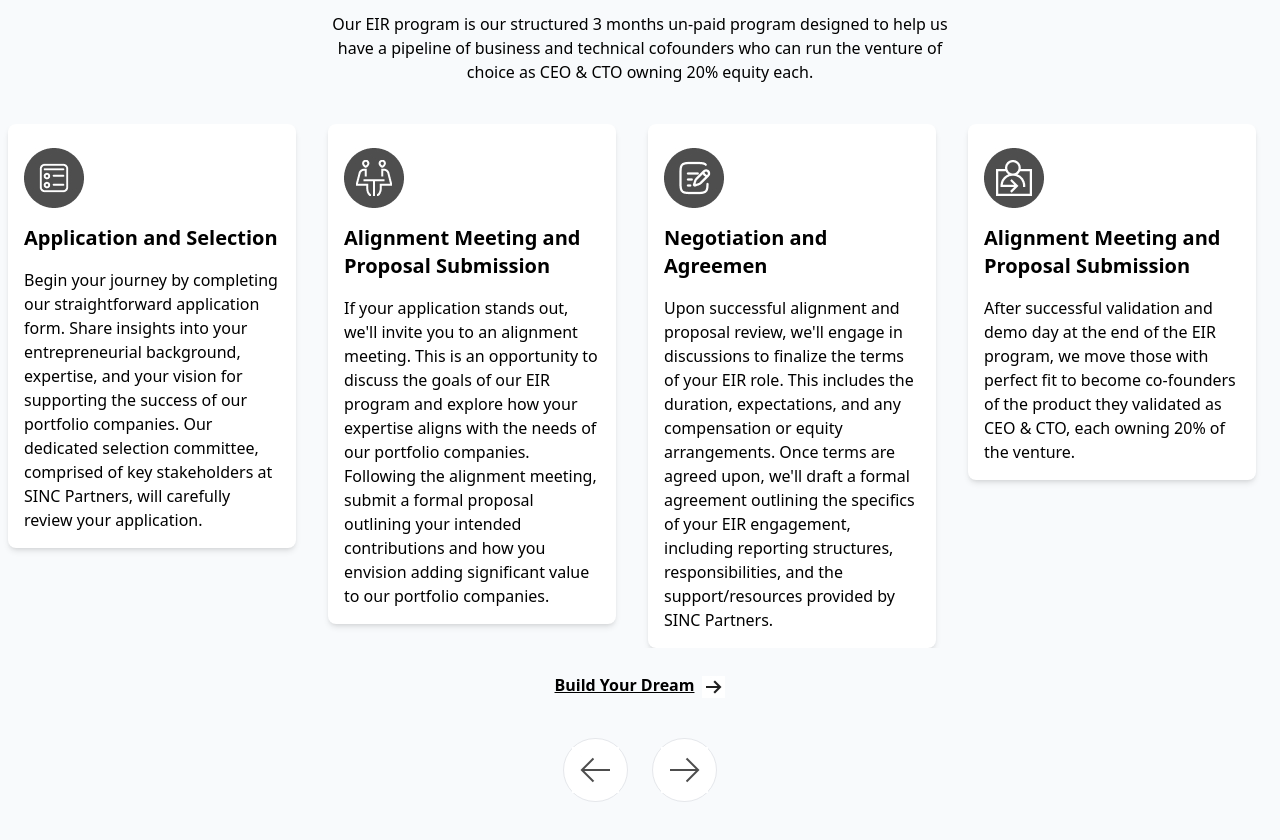
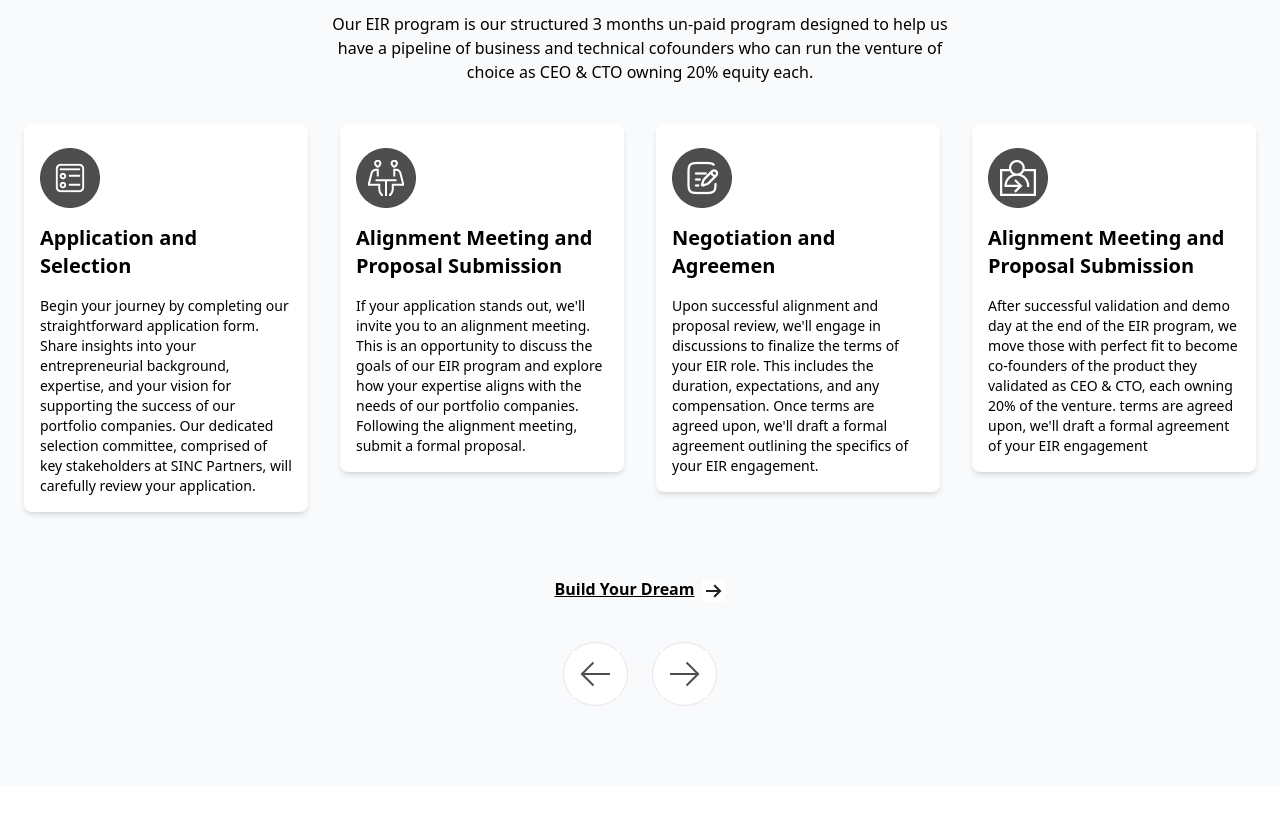
Before and after one commit to janeAnezi/FrontLett-Test, a React (Vite) app: page / in a window 1280 px wide. Shown: the part 4533-5373 px from the top of the page. After the commit the page ends 5319 px from the top, so only its background shows below. Built offline with nearby package versions, Linux system fonts and the light colour scheme.

Commit message:
modify ent component

```diff
--- a/src/Components/Enterpreneur.tsx
+++ b/src/Components/Enterpreneur.tsx
@@ -19,17 +19,17 @@ function Enterpreneur() {
     {
       image: ent2,
       title: "Alignment Meeting and Proposal Submission",
-      description: "If your application stands out, we'll invite you to an alignment meeting. This is an opportunity to discuss the goals of our EIR program and explore how your expertise aligns with the needs of our portfolio companies. Following the alignment meeting, submit a formal proposal outlining your intended contributions and how you envision adding significant value to our portfolio companies."
+      description: "If your application stands out, we'll invite you to an alignment meeting. This is an opportunity to discuss the goals of our EIR program and explore how your expertise aligns with the needs of our portfolio companies. Following the alignment meeting, submit a formal proposal."
     },
     {
       image: ent3,
       title: "Negotiation and Agreemen",
-      description: "Upon successful alignment and proposal review, we'll engage in discussions to finalize the terms of your EIR role. This includes the duration, expectations, and any compensation or equity arrangements. Once terms are agreed upon, we'll draft a formal agreement outlining the specifics of your EIR engagement, including reporting structures, responsibilities, and the support/resources provided by SINC Partners."
+      description: "Upon successful alignment and proposal review, we'll engage in discussions to finalize the terms of your EIR role. This includes the duration, expectations, and any compensation. Once terms are agreed upon, we'll draft a formal agreement outlining the specifics of your EIR engagement."
     },
     {
       image: ent4,
       title: "Alignment Meeting and Proposal Submission",
-      description: "After successful validation and demo day at the end of the EIR program, we move those with perfect fit to become co-founders of the product they validated as CEO & CTO, each owning 20% of the venture."
+      description: "After successful validation and demo day at the end of the EIR program, we move those with perfect fit to become co-founders of the product they validated as CEO & CTO, each owning 20% of the venture. terms are agreed upon, we'll draft a formal agreement of your EIR engagement"
     }
   ];
 
@@ -50,7 +50,7 @@ function Enterpreneur() {
         Our EIR program is our structured 3 months un-paid program designed to help us have a pipeline of business and technical cofounders who can run the venture of choice as CEO & CTO owning 20% equity each.
       </p>
 
-      <div className="relative flex mt-10 text-left overflow-hidden">
+      <div className="relative flex mt-10 text-left pb-10 ml-4 overflow-hidden">
         <div
           className="flex transition-transform duration-500"
           style={{ transform: `translateX(-${currentIndex * 33.333}%)`, width: `${cards.length * 33.333}%` }}
@@ -60,7 +60,7 @@ function Enterpreneur() {
               <Card title=''>
                 <img src={card.image} alt="gallery" />
                 <p className="font-bold py-4 text-xl">{card.title}</p>
-                <p>{card.description}</p>
+                <p className='text-sm'>{card.description}</p>
               </Card>
             </div>
           ))}
```
